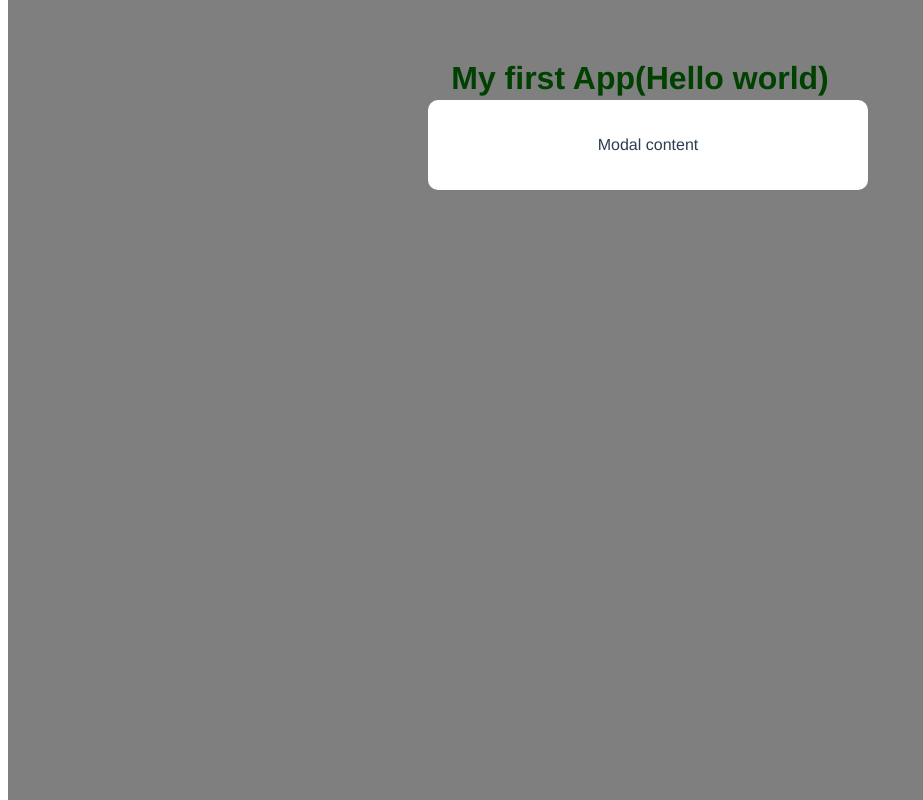
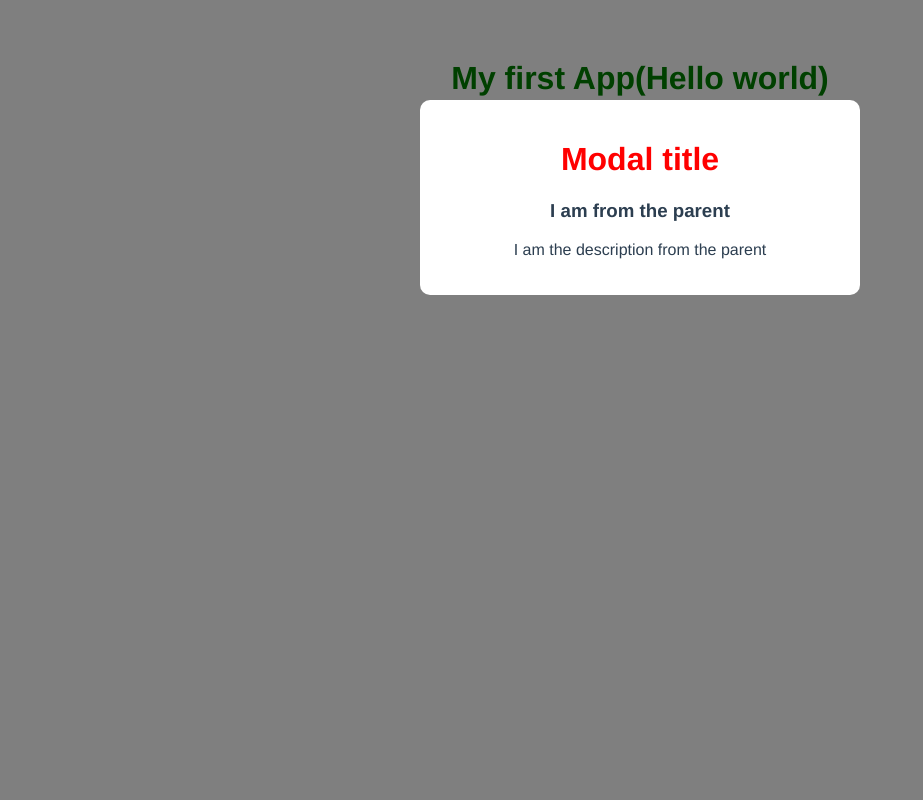
Before and after one commit to kiptanuiBoaz/vue-modal, a Vue app: page / in a window 1280 px wide. Shown: the whole page, without its empty margins (0-923 px from the left). Built offline with nearby package versions, Linux system fonts and the light colour scheme.

Commit message:
added props

```diff
--- a/src/App.vue
+++ b/src/App.vue
@@ -1,7 +1,7 @@
 <template>
   <h1>{{ title }}</h1>
 
-  <Modal />
+  <Modal header="I am from the parent" text="I am the description from the parent" />
   <!-- <input type="text" ref="name"/>
  <button @click="handleClick" >Click here</button> -->
 </template>
--- /dev/null
+++ b/src/assets/global.css
@@ -0,0 +1,8 @@
+body{
+    margin:0;
+
+}
+
+p{
+    font-style: italic;
+}
--- a/src/components/Modal.vue
+++ b/src/components/Modal.vue
@@ -1,12 +1,20 @@
 <template>
     <div class="backdrop">
         <div class="modal">
-            <p>Modal content</p>
+            <h1>Modal title </h1>
+            <h3>{{header}}</h3>
+            <p>{{text}}</p>
         </div>
     </div>
 </template>
 
-<style>
+<script>
+export default {
+    props:["header","text"]
+}
+</script>
+
+<style >
 .modal {
     width: 400px;
     padding: 20px;
@@ -21,5 +29,14 @@
     background: rgba(0, 0, 0, 0.5);
     width: 100%;
     height: 100%;
+
+}
+
+.modal h1 {
+    color: red;
+}
+
+.modal p{
+    font-style: normal;
 }
 </style>
--- a/src/main.js
+++ b/src/main.js
@@ -1,4 +1,5 @@
 import { createApp } from 'vue'
-import App from './App.vue'
+import App from './App.vue';
+import "./assets/global.css";
 
 createApp(App).mount('#app')
```
